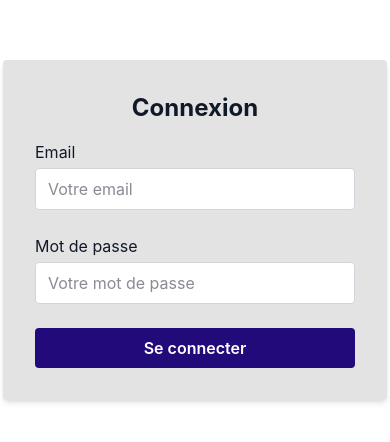
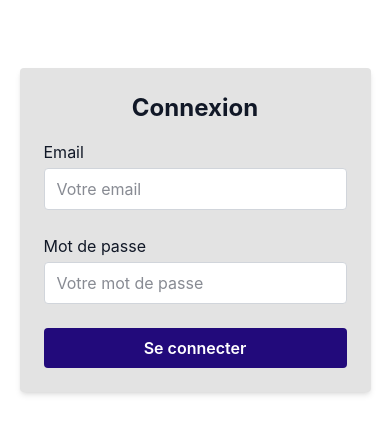
Before and after one commit to Kayrazz/gestionnaire-budget, a Vue app: page /login in a window 390 px wide. Shown: the part 192-634 px from the top of the page. Built offline with nearby package versions, Linux system fonts and the light colour scheme.

Commit message:
style: responsive login et correction bug du grid

```diff
--- a/src/pages/Login.vue
+++ b/src/pages/Login.vue
@@ -27,8 +27,8 @@ async function handleSubmit(e: Event) {
 }
 </script>
 <template>
-    <div class="login min-h-screen flex items-center justify-center bg-[var(--color-surface)]">
-        <form class="p-8 rounded shadow-md w-full max-w-sm space-y-6 bg-[var(--color-bg)]" @submit="handleSubmit">
+    <div class="login min-h-screen flex items-center justify-center bg-[var(--color-surface)] w-[90%] m-auto">
+        <form class="p-6 rounded shadow-md w-full max-w-sm space-y-6 bg-[var(--color-bg)]" @submit="handleSubmit">
             <h2 class="text-2xl font-bold text-center mb-4 text-[var(--color-text)]">Connexion</h2>
             <div v-if="errorMsg" class="text-red-500 text-center">{{ errorMsg }}</div>
             <div>
--- a/src/style.css
+++ b/src/style.css
@@ -211,4 +211,8 @@ header {
     transform: translateX(-50%);
     width: 90%;
   }
+
+  #app main {
+    grid-column: 1 / 2;
+  }
 }
```
